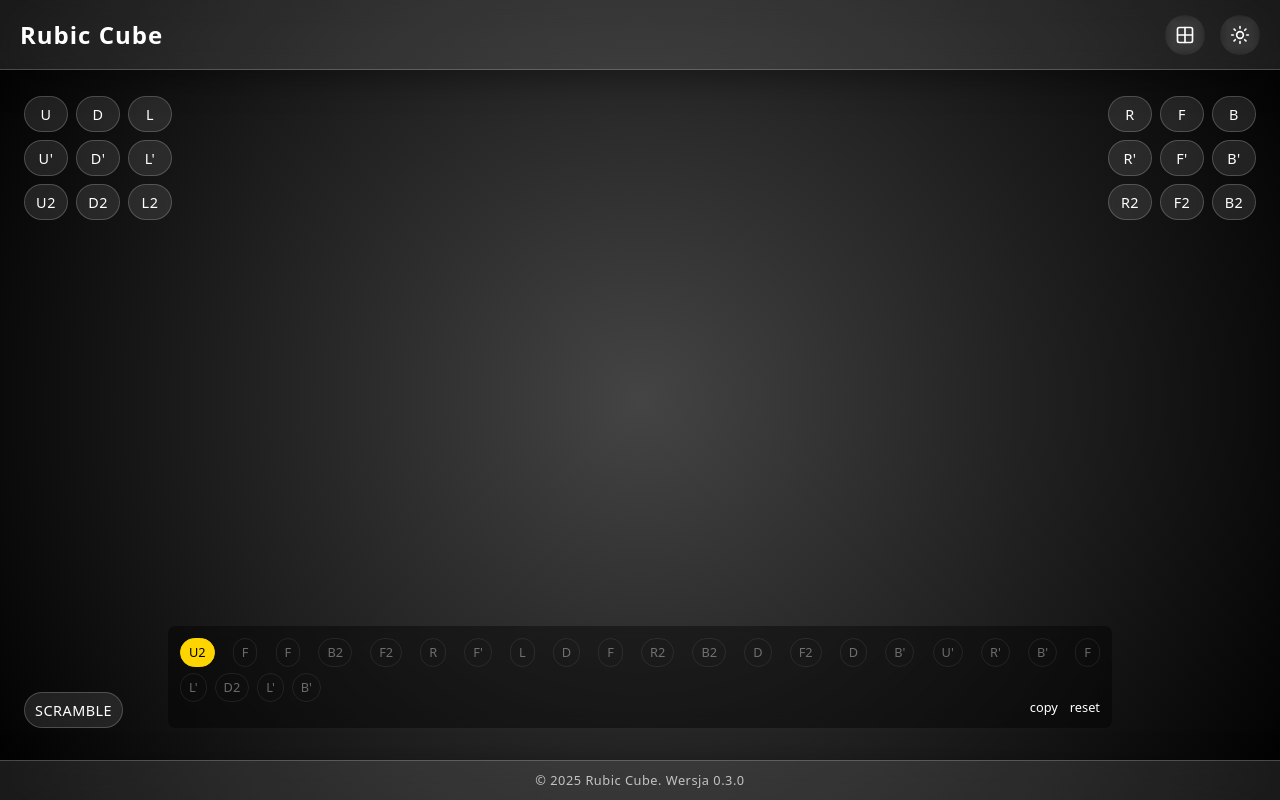
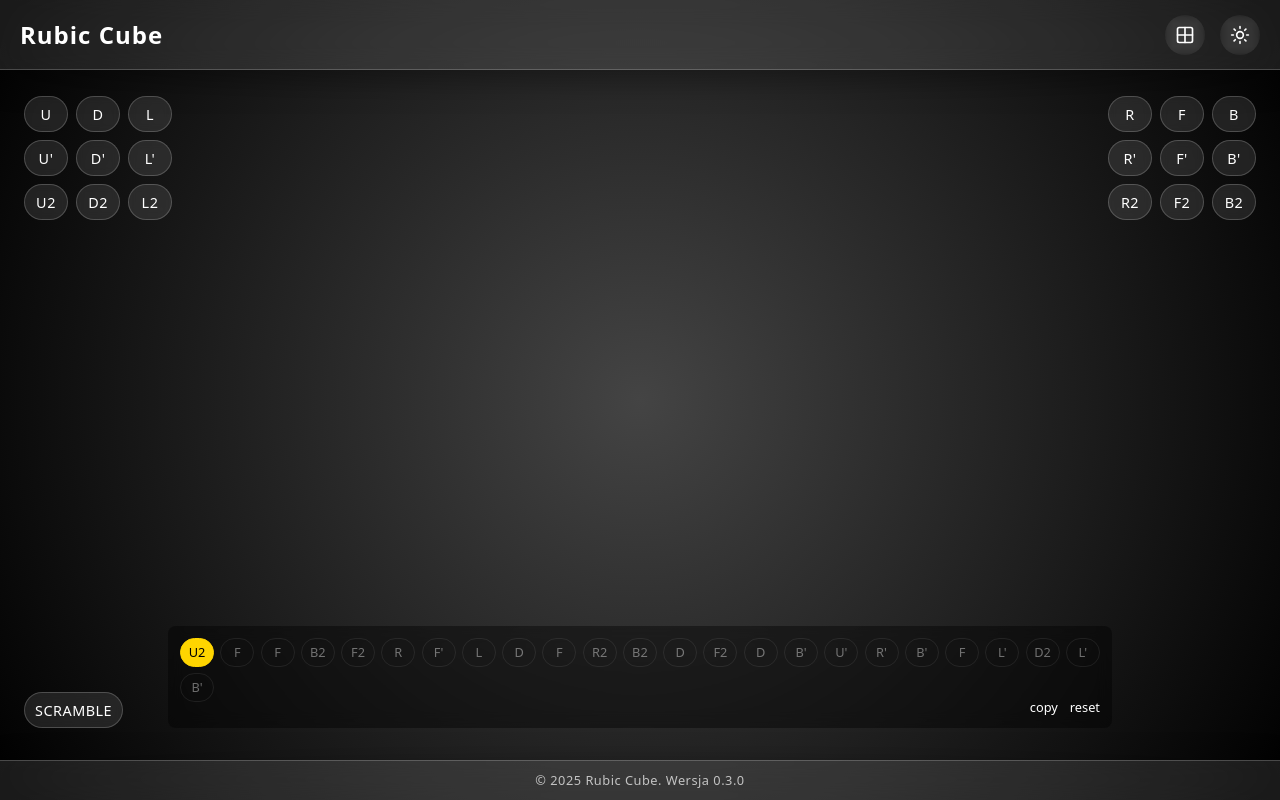
Before and after one commit to gkucmierz/rubic-cube, a Vue app: page / in a window 1280 px wide. Both pictures are taken after a click on the button "SCRAMBLE". Built offline with nearby package versions, Linux system fonts and the light colour scheme.

Commit message:
chore: refine moves queue layout gap

```diff
--- a/src/components/renderers/SmartCube.vue
+++ b/src/components/renderers/SmartCube.vue
@@ -13,6 +13,8 @@ const ry = ref(45)
 const rz = ref(0)
 const SCALE = 100
 const GAP = 0
+const MIN_MOVES_COLUMN_GAP = 6
+const movesColumnGap = ref(MIN_MOVES_COLUMN_GAP)
 
 // --- Interaction State ---
 const isDragging = ref(false)
@@ -340,13 +342,29 @@ const recalcMovesLayout = () => {
   const pill = samplePillEl.value
   if (!container || !pill) return
 
-  const containerWidth = container.clientWidth - 4
-  const pillWidth = pill.offsetWidth + 8
+  const containerWidth = container.clientWidth
+  const pillWidth = pill.offsetWidth
   if (pillWidth <= 0) return
 
-  const rawCount = Math.floor(containerWidth / pillWidth)
-  const count = Math.max(1, rawCount - 1)
-  movesPerRow.value = count
+  const totalWidth = (cols) => {
+    if (cols <= 0) return 0
+    if (cols === 1) return pillWidth
+    return cols * pillWidth + (cols - 1) * MIN_MOVES_COLUMN_GAP
+  }
+
+  let cols = Math.floor((containerWidth + MIN_MOVES_COLUMN_GAP) / (pillWidth + MIN_MOVES_COLUMN_GAP))
+  if (cols < 1) cols = 1
+  while (cols > 1 && totalWidth(cols) > containerWidth) {
+    cols -= 1
+  }
+
+  let gap = 0
+  if (cols > 1) {
+    gap = (containerWidth - cols * pillWidth) / (cols - 1)
+  }
+
+  movesPerRow.value = cols
+  movesColumnGap.value = gap
 }
 
 const resetQueue = () => {
@@ -657,7 +675,7 @@ watch(displayMoves, () => {
           v-for="(row, rowIndex) in moveRows"
           :key="rowIndex"
           class="moves-row"
-          :class="{ 'moves-row-justify': rowIndex < moveRows.length - 1 }"
+          :style="{ columnGap: movesColumnGap + 'px' }"
         >
           <span
             v-for="(m, idx) in row"
@@ -773,22 +791,18 @@ watch(displayMoves, () => {
 
 .moves-row {
   display: flex;
-  column-gap: 8px;
-}
-
-.moves-row-justify {
-  justify-content: space-between;
 }
 
 .move-pill {
   display: flex;
   align-items: center;
   justify-content: center;
+  width: 16px;
   padding: 4px 8px;
   border-radius: 999px;
   border: 1px solid rgba(255, 255, 255, 0.2);
   font-size: 0.8rem;
-  color: #f0f0f0;
+  color: #fff;
   white-space: nowrap;
 }
 
```
